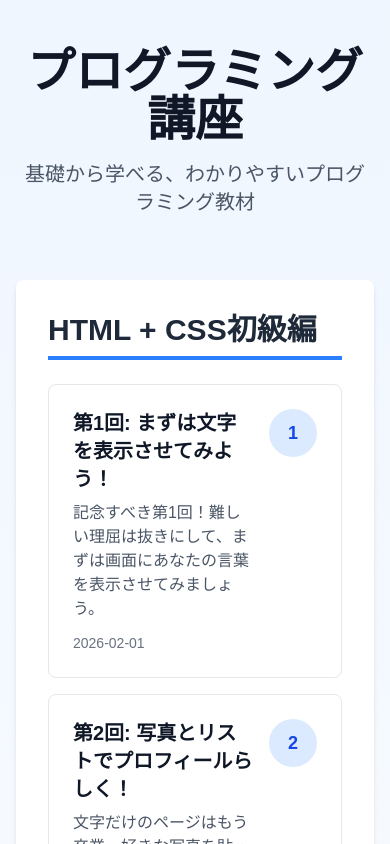
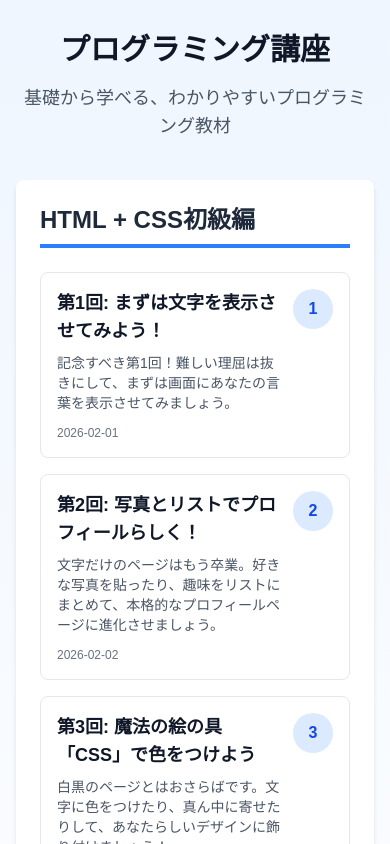
Before and after one commit to yksw-clm/programming-course-app, a Next.js app: page / in a window 390 px wide. Shown: the top 844 px of the page. Built offline with nearby package versions, Linux system fonts and the light colour scheme.

Commit message:
feat: レスポンシブデザインにした

```diff
--- a/src/app/courses/[slug]/page.tsx
+++ b/src/app/courses/[slug]/page.tsx
@@ -3,7 +3,7 @@ import { MDXRemote } from 'next-mdx-remote/rsc';
 import rehypePrettyCode from 'rehype-pretty-code';
 import Link from 'next/link';
 
-// カスタムコンポーネント（後述）
+// カスタムコンポーネント
 import { Callout } from '@/components/Callout';
 import { HtmlEditor } from '@/components/HtmlEditor';
 import { CodeBlock } from '@/components/CodeBlock';
@@ -33,9 +33,13 @@ export default async function PostPage({ params }: { params: Promise<{ slug: str
   const { prev, next } = getAdjacentPosts(slug);
 
   return (
-    <div className="flex h-screen overflow-hidden">
+    // Mobile: 縦並び (flex-col), 最小高さ確保
+    // Desktop (lg以上): 横並び (flex-row), 画面固定 (h-screen overflow-hidden)
+    <div className="flex flex-col lg:flex-row min-h-screen lg:h-screen lg:overflow-hidden">
       {/* 左側: 記事 */}
-      <article className="w-1/2 overflow-y-auto py-10 px-8 bg-white">
+      {/* Mobile: 幅100%, 高さ自動, 全体スクロールの一部 */}
+      {/* Desktop: 幅50%, 高さ100%, 内部スクロール */}
+      <article className="w-full lg:w-1/2 lg:overflow-y-auto py-6 px-4 md:py-10 md:px-8 bg-white">
         {/* 戻るリンク */}
         {prev && (
           <div className="mb-6">
@@ -51,11 +55,12 @@ export default async function PostPage({ params }: { params: Promise<{ slug: str
           </div>
         )}
 
-        <h1 className="text-3xl font-bold mb-4">{meta.title}</h1>
+        {/* フォントサイズをレスポンシブに調整 */}
+        <h1 className="text-2xl md:text-3xl font-bold mb-4">{meta.title}</h1>
         <p className="text-gray-500 mb-8">{meta.date}</p>
 
-        {/* 記事本文 */}
-        <div className="prose max-w-none">
+        {/* 記事本文: スマホでは文字サイズを少し小さめに調整 (prose-sm) */}
+        <div className="prose prose-sm md:prose-base max-w-none">
           <MDXRemote
             source={content}
             components={components}
@@ -69,7 +74,7 @@ export default async function PostPage({ params }: { params: Promise<{ slug: str
 
         {/* 進むリンク */}
         {next && (
-          <div className="mt-10 pt-6 border-t border-gray-200">
+          <div className="mt-10 pt-6 border-t border-gray-200 mb-8 lg:mb-0">
             <Link
               href={`/courses/${next.slug}`}
               className="inline-flex items-center text-blue-600 hover:text-blue-800 transition-colors"
@@ -84,7 +89,9 @@ export default async function PostPage({ params }: { params: Promise<{ slug: str
       </article>
 
       {/* 右側: プレビュー＆エディター */}
-      <div className="w-1/2 h-full">
+      {/* Mobile: 幅100%, 高さ固定(600px)で記事の下に配置 */}
+      {/* Desktop: 幅50%, 高さ100% */}
+      <div className="w-full lg:w-1/2 h-[600px] lg:h-full border-t lg:border-t-0 lg:border-l border-gray-200">
         <HtmlEditor />
       </div>
     </div>
--- a/src/app/page.tsx
+++ b/src/app/page.tsx
@@ -31,20 +31,22 @@ export default function Home() {
 
   return (
     <div className="min-h-screen bg-gradient-to-b from-blue-50 to-white">
-      <div className="max-w-5xl mx-auto py-12 px-4">
-        <header className="text-center mb-16">
-          <h1 className="text-5xl font-bold text-gray-900 mb-4">
+      {/* コンテナのパディングを調整 (py-8 px-4) */}
+      <div className="max-w-5xl mx-auto py-8 md:py-12 px-4">
+        <header className="text-center mb-10 md:mb-16">
+          {/* タイトルサイズを調整 (text-3xl -> 5xl) */}
+          <h1 className="text-3xl md:text-5xl font-bold text-gray-900 mb-4">
             プログラミング講座
           </h1>
-          <p className="text-xl text-gray-600">
+          <p className="text-lg md:text-xl text-gray-600">
             基礎から学べる、わかりやすいプログラミング教材
           </p>
         </header>
 
-        <div className="space-y-12">
+        <div className="space-y-8 md:space-y-12">
           {Object.entries(courseGroups).map(([courseName, coursePosts]) => (
-            <section key={courseName} className="bg-white rounded-lg shadow-md p-8">
-              <h2 className="text-3xl font-bold text-gray-800 mb-6 border-b-4 border-blue-500 pb-2">
+            <section key={courseName} className="bg-white rounded-lg shadow-md p-6 md:p-8">
+              <h2 className="text-2xl md:text-3xl font-bold text-gray-800 mb-6 border-b-4 border-blue-500 pb-2">
                 {courseName}
               </h2>
 
@@ -53,23 +55,23 @@ export default function Home() {
                   <Link
                     key={post.slug}
                     href={`/courses/${post.slug}`}
-                    className="block p-6 border border-gray-200 rounded-lg hover:border-blue-500 hover:shadow-lg transition-all duration-200"
+                    className="block p-4 md:p-6 border border-gray-200 rounded-lg hover:border-blue-500 hover:shadow-lg transition-all duration-200"
                   >
                     <div className="flex items-start justify-between">
                       <div className="flex-1">
-                        <h3 className="text-xl font-semibold text-gray-900 mb-2">
+                        <h3 className="text-lg md:text-xl font-semibold text-gray-900 mb-2">
                           {post.meta.title}
                         </h3>
-                        <p className="text-gray-600 mb-3">
+                        <p className="text-sm md:text-base text-gray-600 mb-3">
                           {post.meta.description}
                         </p>
-                        <p className="text-sm text-gray-500">
+                        <p className="text-xs md:text-sm text-gray-500">
                           {post.meta.date}
                         </p>
                       </div>
                       {post.meta.episode && (
-                        <div className="ml-4 flex-shrink-0">
-                          <span className="inline-flex items-center justify-center w-12 h-12 rounded-full bg-blue-100 text-blue-700 font-bold text-lg">
+                        <div className="ml-3 md:ml-4 flex-shrink-0">
+                          <span className="inline-flex items-center justify-center w-10 h-10 md:w-12 md:h-12 rounded-full bg-blue-100 text-blue-700 font-bold text-base md:text-lg">
                             {post.meta.episode}
                           </span>
                         </div>
@@ -82,7 +84,7 @@ export default function Home() {
           ))}
         </div>
 
-        <footer className="mt-16 text-center text-gray-500 text-sm">
+        <footer className="mt-12 md:mt-16 text-center text-gray-500 text-sm">
           <p>© 2026 プログラミング講座. All rights reserved.</p>
         </footer>
       </div>
```
